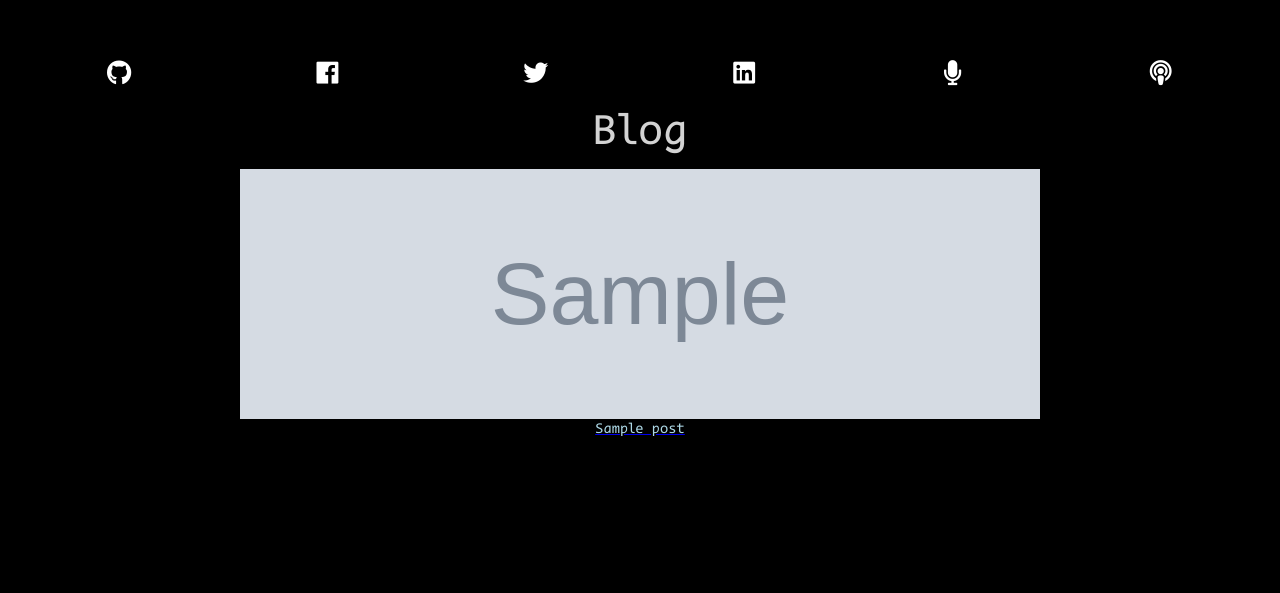
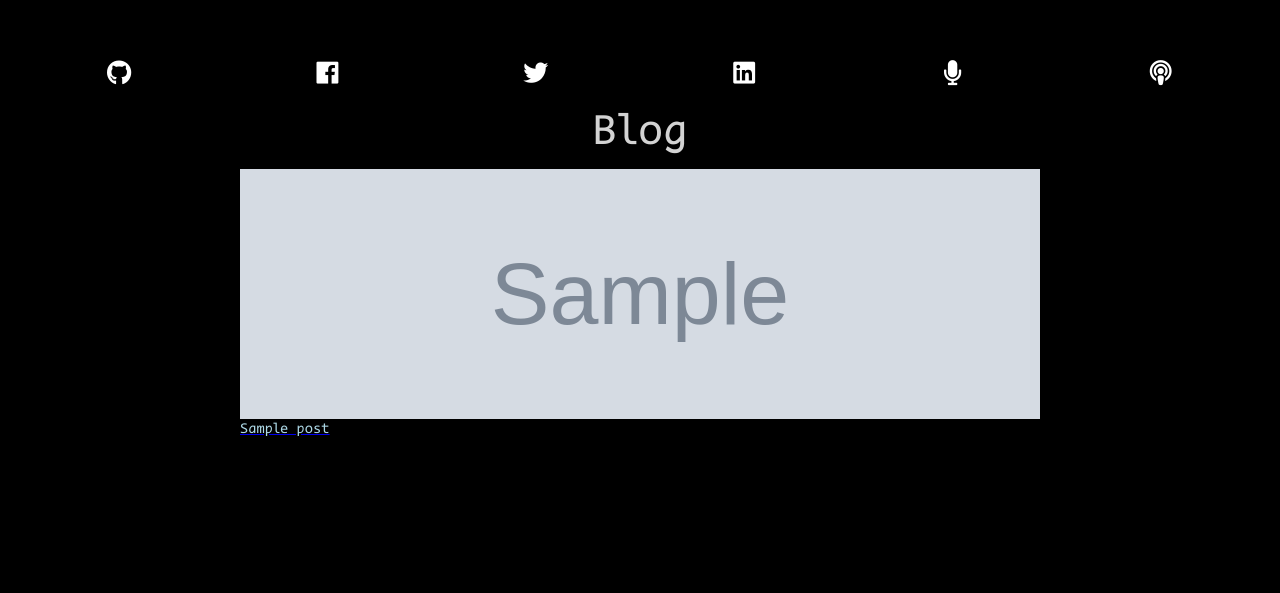
Before and after one commit to frankiebaffa/mysite-flask, a Flask app: template mysite/app/templates/blog.html in a window 1280 px wide. Shown: the top 593 px of the page. Run offline with Flask 2, Linux system fonts and the light colour scheme; tables that the repository leaves empty hold one stand-in row (values such as "Sample post"); the template is opened without the code that fills it: values that come from a table or form of the project are taken from there, most other values are stand-ins (such as "Sample title", 1, 10 or a date in 2020); grey boxes marked "Sample" are stand-in pictures; some libraries are stand-ins or nearby versions.

Commit message:
update style

```diff
--- a/mysite/app/static/css/style.css
+++ b/mysite/app/static/css/style.css
@@ -79,6 +79,7 @@ nav .navbar-brand {
 
 .articleimg {
     clip: rect(0px, 200px, 100px, 0px);
+    object-fit: cover;
 }
 
 .articlefigure {
@@ -98,6 +99,7 @@ nav .navbar-brand {
 .articletext {
     color: lightblue;
     font-size: 15px;
+    text-align: left;
 }
 
 .articletext:hover,
```
